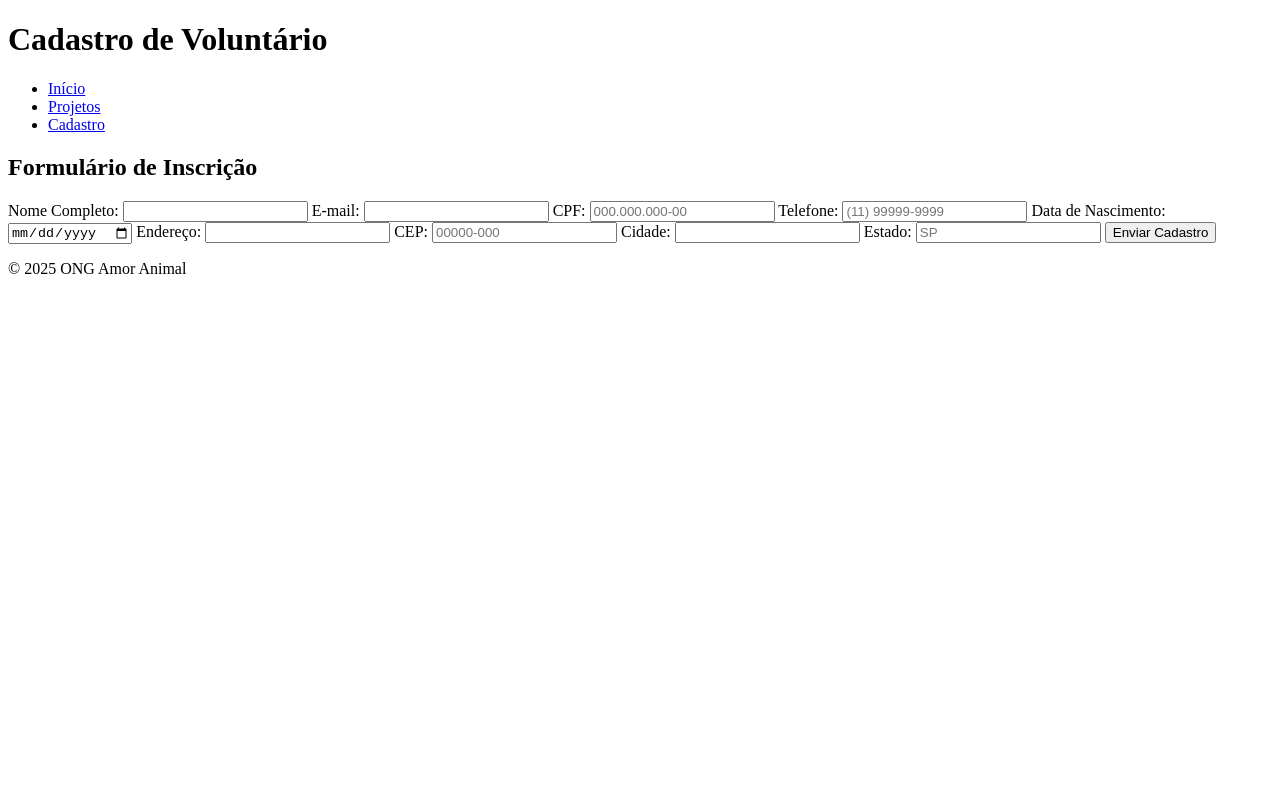
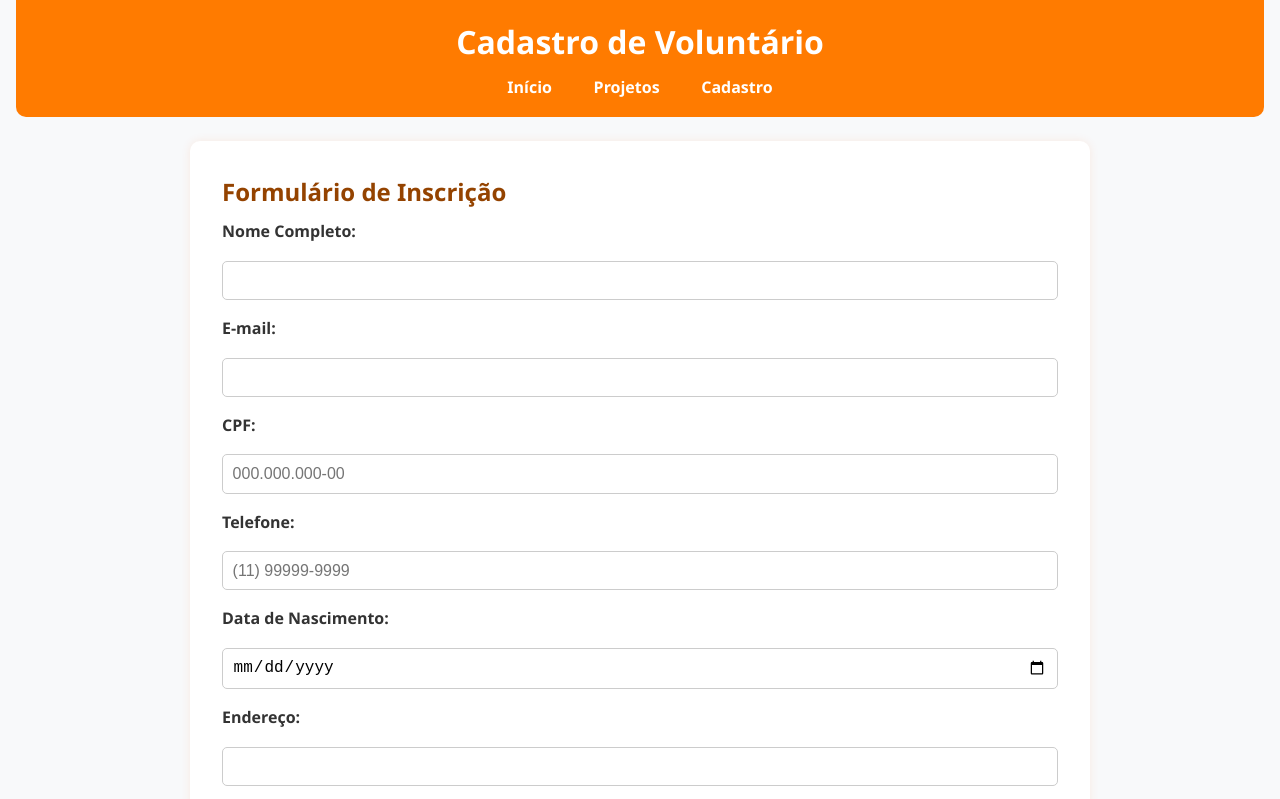
Before and after one commit to brunohcoelho/ProjetoONG, a plain HTML site: page Html/cadastro.html in a window 1280 px wide. Shown: the top 799 px of the page. Drawn offline with Linux system fonts and the light colour scheme.

Commit message:
Implementei CSS

```diff
--- /dev/null
+++ b/Css/style.css
@@ -0,0 +1,142 @@
+/* ====== Estilos gerais ====== */
+* {
+  margin: 0;
+  padding: 0;
+  box-sizing: border-box;
+}
+
+body {
+  font-family: "Segoe UI", Roboto, Arial, sans-serif;
+  line-height: 1.6;
+  background-color: #f8f9fa;
+  color: #333;
+  padding: 0 1rem;
+}
+
+/* ====== Cabeçalho e navegação ====== */
+header {
+  background-color: #ff7b00;
+  color: #fff;
+  text-align: center;
+  padding: 1rem 0;
+  margin-bottom: 1.5rem;
+  border-radius: 0 0 10px 10px;
+}
+
+header h1 {
+  margin-bottom: 0.5rem;
+}
+
+nav ul {
+  list-style: none;
+  display: flex;
+  justify-content: center;
+  flex-wrap: wrap;
+  gap: 1rem;
+}
+
+nav a {
+  color: #fff;
+  text-decoration: none;
+  font-weight: bold;
+  padding: 0.3rem 0.8rem;
+  border-radius: 5px;
+  transition: background 0.3s;
+}
+
+nav a:hover {
+  background-color: #944300;
+}
+
+/* ====== Conteúdo principal ====== */
+main {
+  max-width: 900px;
+  margin: 0 auto;
+  background-color: #fff;
+  padding: 2rem;
+  border-radius: 10px;
+  box-shadow: 0 0 10px rgba(255, 102, 0, 0.1);
+}
+
+section {
+  margin-bottom: 2rem;
+}
+
+h2 {
+  color: #944300;
+  margin-bottom: 0.5rem;
+}
+
+h3 {
+  color: #ff7300;
+}
+
+p {
+  margin-bottom: 1rem;
+}
+
+/* ====== Formulário ====== */
+form {
+  display: grid;
+  gap: 1rem;
+}
+
+label {
+  font-weight: 600;
+}
+
+input {
+  width: 100%;
+  padding: 0.6rem;
+  border: 1px solid #ccc;
+  border-radius: 5px;
+  font-size: 1rem;
+}
+
+input:focus {
+  outline: none;
+  border-color: #944300;
+  box-shadow: 0 0 5px rgba(255, 102, 0, 0.3);
+}
+
+button {
+  background-color: #944300;
+  color: #fff;
+  padding: 0.8rem;
+  border: none;
+  border-radius: 5px;
+  cursor: pointer;
+  font-weight: bold;
+  transition: background 0.3s;
+}
+
+button:hover {
+  background-color: #ff7b00;
+}
+
+/* ====== Rodapé ====== */
+footer {
+  text-align: center;
+  margin-top: 2rem;
+  padding: 1rem 0;
+  color: #fff;
+  background-color: #ff7b00;
+  border-radius: 10px 10px 0 0;
+  font-size: 0.9rem;
+}
+
+/* ====== Responsividade ====== */
+@media (max-width: 600px) {
+  main {
+    padding: 1rem;
+  }
+
+  nav ul {
+    flex-direction: column;
+    align-items: center;
+  }
+
+  input, button {
+    font-size: 0.95rem;
+  }
+}
--- a/Html/cadastro.html
+++ b/Html/cadastro.html
@@ -4,6 +4,7 @@
   <meta charset="UTF-8">
   <meta name="viewport" content="width=device-width, initial-scale=1.0">
   <title>Cadastro de Voluntário - ONG Amor Animal</title>
+  <link rel="stylesheet" href="../Css/style.css">
 </head>
 <body>
   <header>
```
Also changed, not shown: Html/index.html (+1 -0 lines), Html/projetos.html (+1 -0 lines).
